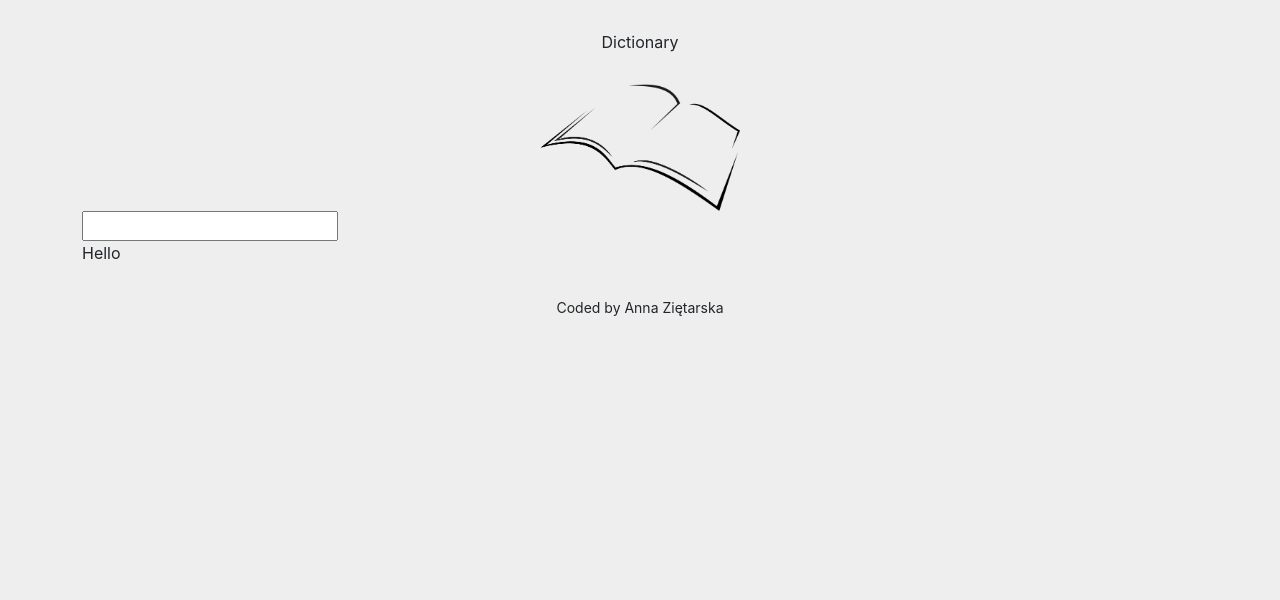
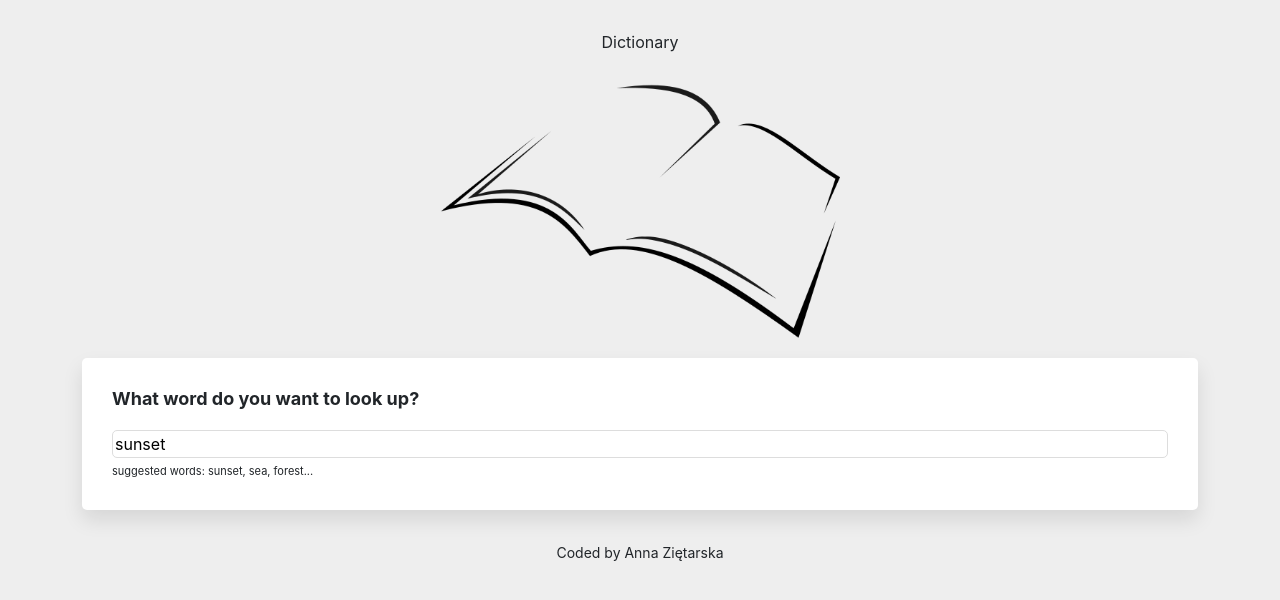
Before and after one commit to AnnaZietarska/dictionary-project, a React (Create React App) app: page / in a window 1280 px wide. Shown: the top 600 px of the page. Built offline with nearby package versions, Linux system fonts and the light colour scheme; no server answers.

Commit message:
improved the user experience

```diff
--- a/src/App.css
+++ b/src/App.css
@@ -5,7 +5,7 @@ a {
   color: #acc6aa;
 }
 .App-logo {
-  max-width: 200px;
+  max-width: 400px;
   display: block;
   margin: 0 auto;
 }
--- a/src/App.js
+++ b/src/App.js
@@ -7,11 +7,11 @@ export default function App() {
     <div className="App">
       <div className="container">
         <header className="App-header">Dictionary</header>
-        <img src={book} className="App-logo img-fluid" alt="book image" />
+        <img src={book} className="App-logo img-fluid" alt="book" />
         <main>
-          <Dictionary />
+          <Dictionary defaultKeyword="sunset" />
         </main>
-        Hello
+
         <footer className="App-footer">
           <small>Coded by Anna Ziętarska</small>
         </footer>
--- a/src/Dictionary.css
+++ b/src/Dictionary.css
@@ -0,0 +1,23 @@
+.Dictionary h1 {
+  font-size: 18px;
+  font-weight: bold;
+  margin-bottom: 20px;
+}
+
+.Dictionary section {
+  background: white;
+  padding: 30px;
+  border-radius: 5px;
+  box-shadow: 0px 10px 20px rgb(0, 0, 0, 0.1);
+  margin: 20px 0;
+}
+.Dictionary input {
+  width: 100%;
+  padding: 6px 4 px;
+  border: 1px solid #ddd;
+  border-radius: 5px;
+}
+.Dictionary .hint {
+  font-size: 11px;
+  margin-top: 5px;
+}
--- a/src/Dictionary.js
+++ b/src/Dictionary.js
@@ -3,33 +3,53 @@ import "./Dictionary.css";
 import axios from "axios";
 import Results from "./Results";
 
-export default function Dictionary() {
-  let [keyword, setKeyword] = useState("");
+export default function Dictionary(props) {
+  let [keyword, setKeyword] = useState(props.defaultKeyword);
   let [results, setResults] = useState(null);
+  let [loaded, setLoaded] = useState(false);
 
   function handleResponse(response) {
-    console.log(response.data[0]);
     setResults(response.data[0]);
   }
-
-  function search(event) {
-    event.preventDefault();
-
+  function search(keyword) {
     let apiUrl = `https://api.dictionaryapi.dev/api/v2/entries/en/${keyword}`;
 
     axios.get(apiUrl).then(handleResponse);
+  }
+
+  function handleSubmit(event) {
+    event.preventDefault();
+    search();
   }
 
   function handleKeywordChange(event) {
     event.preventDefault();
     setKeyword(event.target.value);
   }
+  function load() {
+    setLoaded(true);
+    search();
+  }
+  if (loaded) {
     return (
       <div className="Dictionary">
-      <form onSubmit={search}>
-        <input type="search" onChange={handleKeywordChange} />
+        <section>
+          <h1>What word do you want to look up?</h1>
+          <form onSubmit={handleSubmit}>
+            <input
+              type="search"
+              onChange={handleKeywordChange}
+              defaultValue={props.defaultKeyword}
+            />
           </form>
+          <div className="hint">suggested words: sunset, sea, forest...</div>
+        </section>
+
         <Results results={results} />
       </div>
     );
+  } else {
+    load();
+    return "Loading...";
   }
+}
--- /dev/null
+++ b/src/Meaning.css
@@ -0,0 +1,12 @@
+.Meaning h3 {
+  font-size: 24px;
+  line-height: 1.5;
+  font-weight: bold;
+  color: #77628c;
+}
+
+.Meaning .example {
+  font-size: 13px;
+  color: #71a0a5;
+  font-style: italic;
+}
--- a/src/Meaning.js
+++ b/src/Meaning.js
@@ -1,5 +1,6 @@
 import React from "react";
 import Synonyms from "./Synonyms.js";
+import "./Meaning.css";
 
 export default function Meaning(props) {
   return (
@@ -8,14 +9,11 @@ export default function Meaning(props) {
       {props.meaning.definitions.map(function (definition, index) {
         return (
           <div key={index}>
-            <p>
-              <strong>Definition:</strong>
-              {definition.definition}
-              <br />
-              <strong>Example:</strong>
-              <em>{definition.example}</em>
-              <Synonyms synonyms={definition.synonyms} />
-            </p>
+            <div className="definition">{definition.definition}</div>
+
+            <div className="example">{definition.example}</div>
+
+            <Synonyms synonyms={definition.synonyms} />
           </div>
         );
       })}
--- /dev/null
+++ b/src/Phonetic.css
@@ -0,0 +1,17 @@
+.Phonetic a {
+  border: 1px solid #ddd;
+  text-decoration: none;
+  padding: 10px 20px;
+  margin-right: 10px;
+  font-size: 12px;
+  border-radius: 20px;
+  transition: all 150ms ease-in-out;
+}
+.Phonetic a:hover {
+  background: #71a0a5;
+  color: #ddd;
+}
+.Phonetic .text {
+  opacity: 0.7;
+  font-weight: bold;
+}
--- a/src/Phonetic.js
+++ b/src/Phonetic.js
@@ -1,4 +1,5 @@
 import React from "react";
+import "./Phonetic.css";
 
 export default function Phonetic(props) {
   console.log(props.phonetic);
@@ -7,8 +8,7 @@ export default function Phonetic(props) {
       <a href={props.phonetic.audio} target="_blank">
         Listen
       </a>
-      <br />
-      {props.phonetic.text}
+      <span className="text">{props.phonetic.text}</span>
     </div>
   );
 }
--- a/src/Results.js
+++ b/src/Results.js
@@ -1,11 +1,13 @@
 import React from "react";
 import Meaning from "./Meaning";
 import Phonetic from "./Phonetic";
+import "./Results.css";
 
 export default function Results(props) {
   if (props.results) {
     return (
       <div className="Results">
+        <section>
           <h2>{props.results.word}</h2>
           {props.results.phonetics.map(function (phonetic, index) {
             return (
@@ -14,11 +16,12 @@ export default function Results(props) {
               </div>
             );
           })}
+        </section>
         {props.results.meanings.map(function (meaning, index) {
           return (
-            <div key={index}>
+            <section key={index}>
               <Meaning meaning={meaning} />
-            </div>
+            </section>
           );
         })}
       </div>
--- /dev/null
+++ b/src/Synonyms.css
@@ -0,0 +1,8 @@
+.Synonyms {
+  margin: 20px 0 0;
+  padding: 0;
+}
+.Synonyms li {
+  display: inline-block;
+  padding-right: 15px;
+}
--- a/src/Synonyms.js
+++ b/src/Synonyms.js
@@ -1,4 +1,5 @@
 import React from "react";
+import "./Synonyms.css";
 
 export default function Synonyms(props) {
   if (props.synonyms) {
```
Also changed, not shown: src/Results.css (added). Lines whose indentation alone changed are shown as unchanged.
